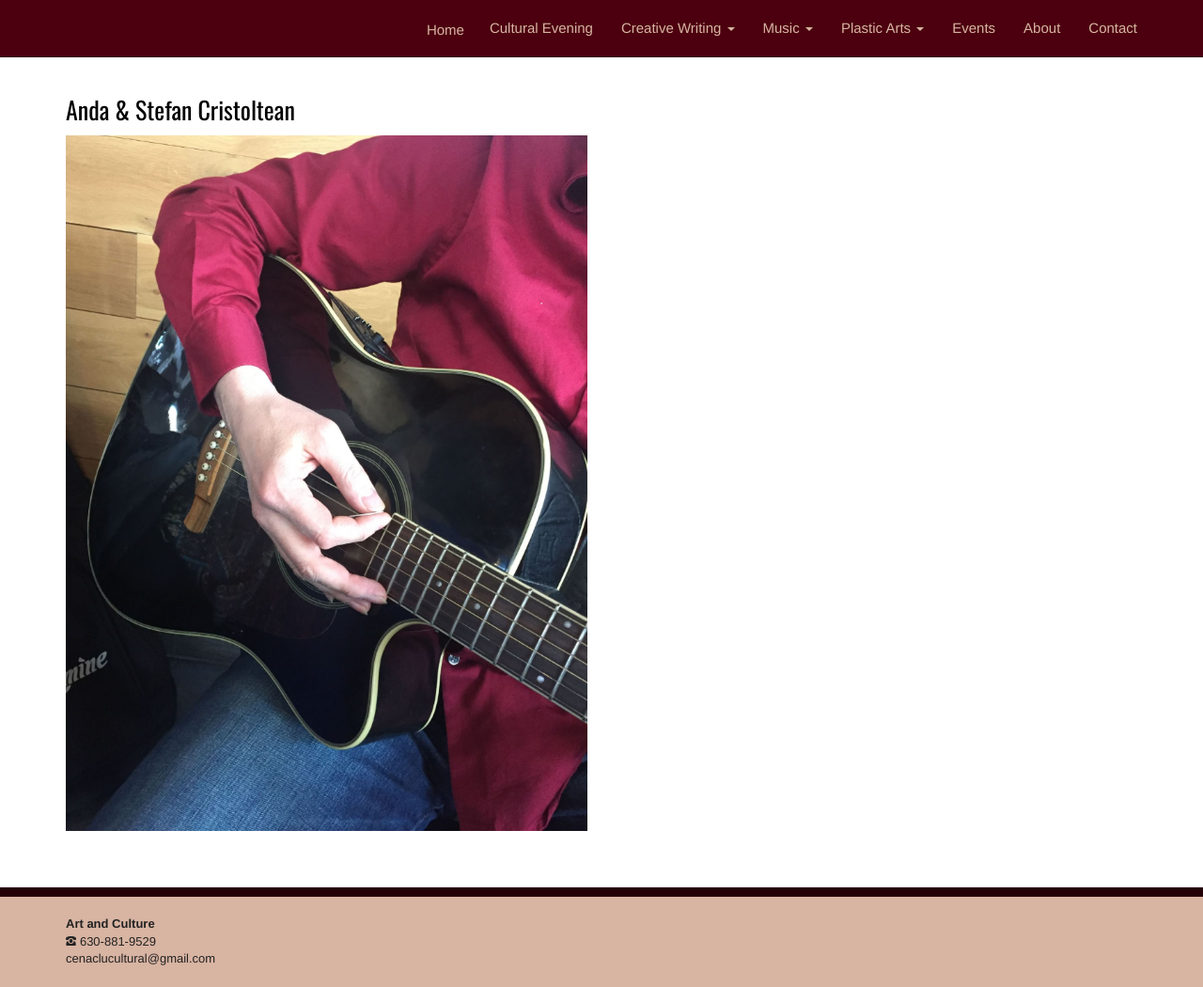
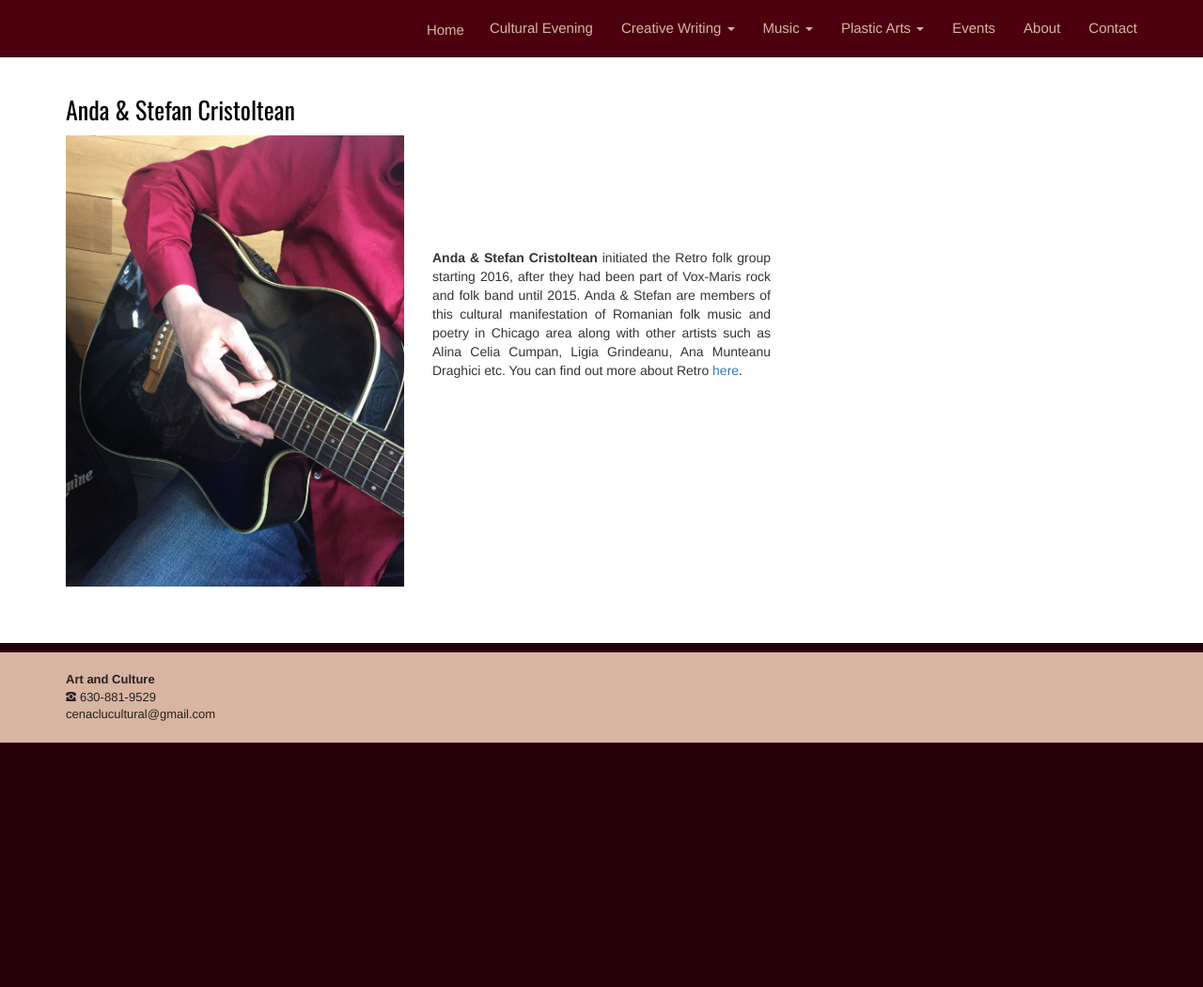
Before and after one commit to adrianth/culteve, a Jekyll site: the page built from en/music/anda-si-stefan.md, in a window 1280 px wide and 1050 px high. Shown: the whole window at 94% size. Built offline with Jekyll 4.4.1, drawn with Linux system fonts in a browser that asks for light colours.

Commit message:
andasistefan

```diff
--- a/en/music/anda-si-stefan.md
+++ b/en/music/anda-si-stefan.md
@@ -8,13 +8,23 @@ title: Anda & Stefan Cristoltean
 <div class="container">
     <h2>Anda & Stefan Cristoltean</h2>
     <div class="row">
-        <div class="col-sm-6">
-            <img class="img img-responsive" src="{{ site.baseurl }}/img/music/stefan.jpg" alt="">
+        <div class="col-sm-4">
+            <img class="img img-responsive" src="{{ site.baseurl }}/img/music/stefan.jpg" alt="" />
+
+
+
         </div>
-        <div class="col-sm-6">
-<div markdown="1">
+        <div class="col-sm-4">
 <br>
-</div>
+<br>
+<br>
+<br>
+<br>
+<br>
+
+            <p style="text-align: justify">
+            <strong>Anda & Stefan Cristoltean</strong> initiated the Retro folk group starting 2016, after they had been part of Vox-Maris rock and folk band until 2015.
+             Anda & Stefan are members of this cultural manifestation of Romanian folk music and poetry in Chicago area along with other artists such as Alina Celia Cumpan, Ligia Grindeanu, Ana Munteanu Draghici etc. You can find out more about Retro <a href="https://www.cenaclulretro.org/">here</a>.</p>
         </div>
     </div>
 
```
